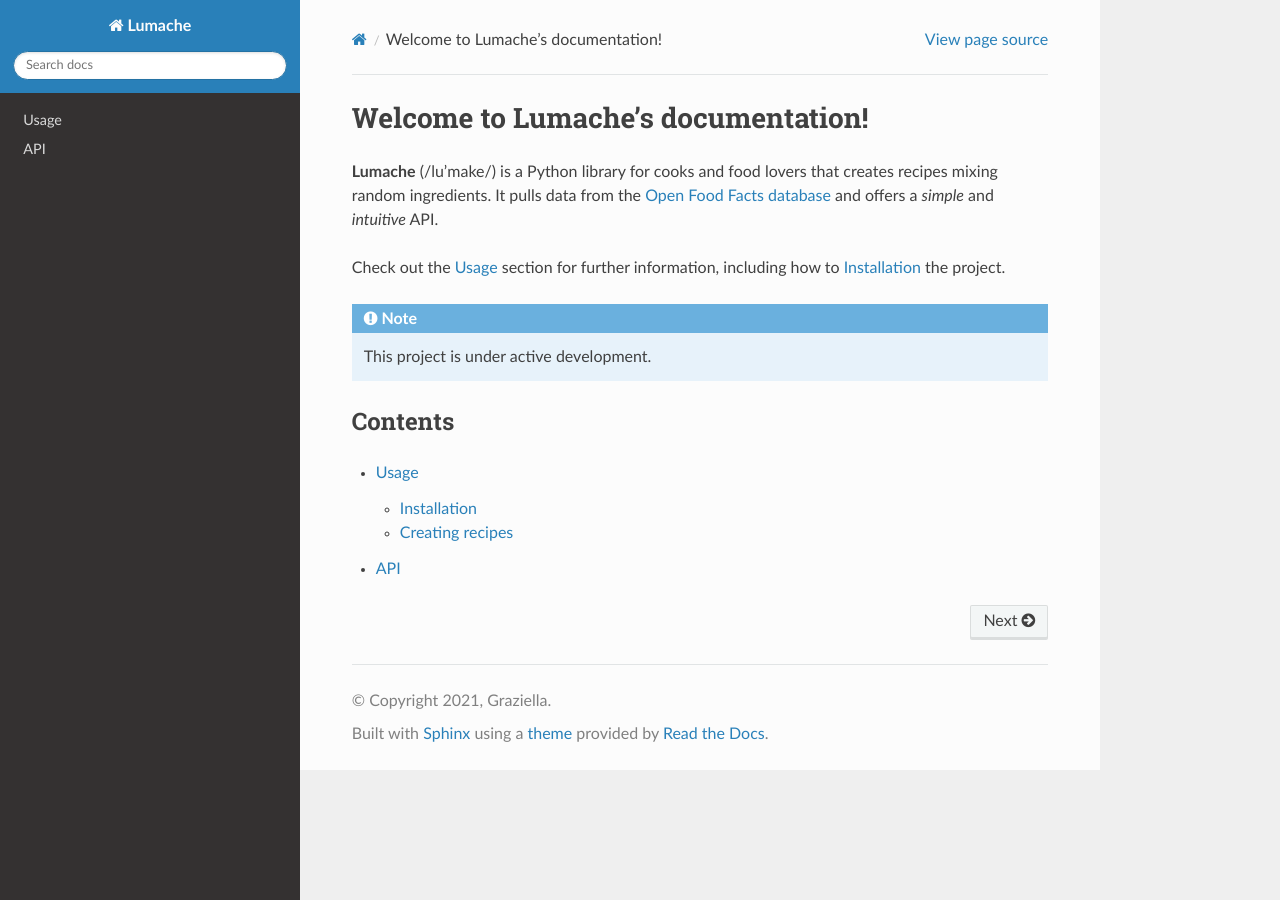
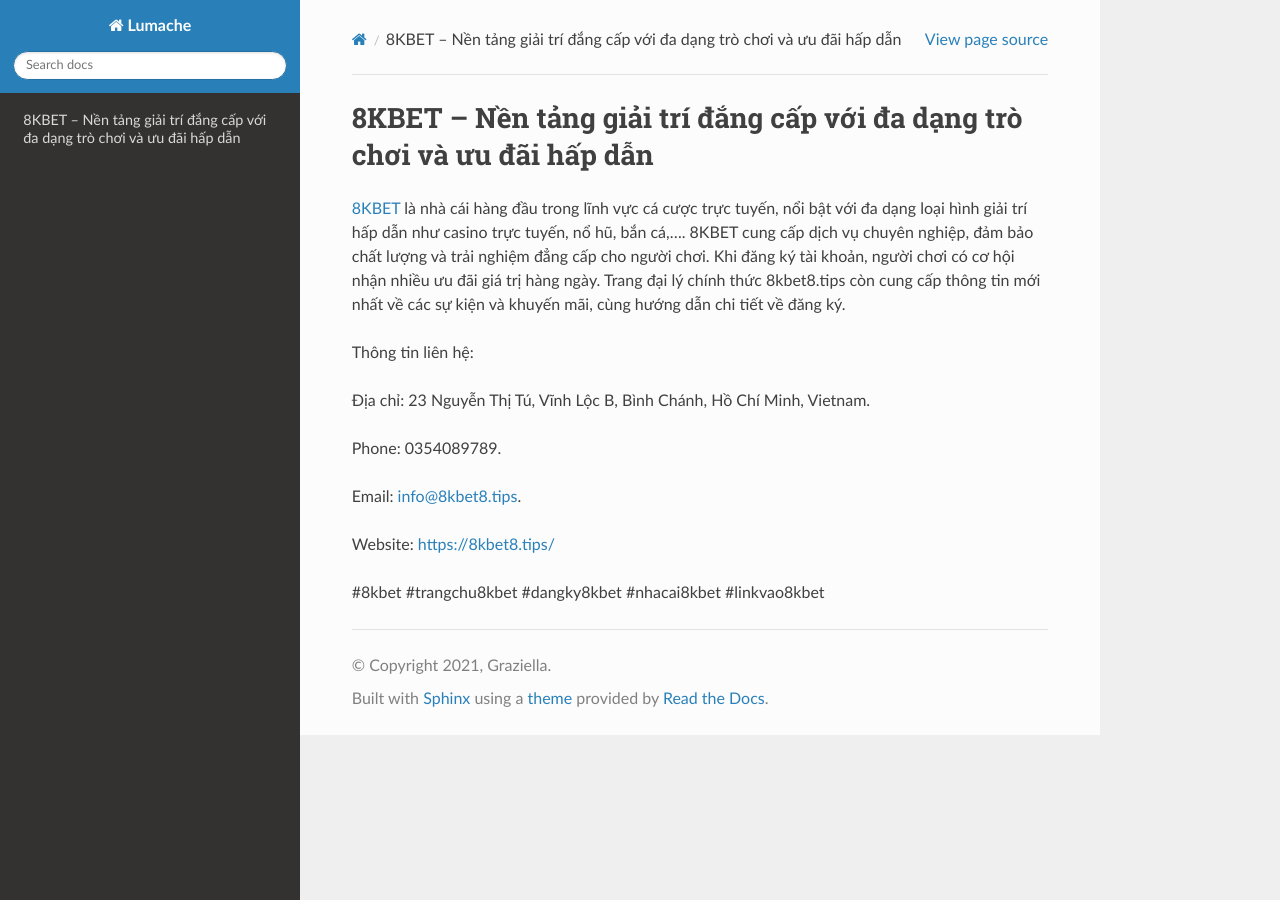
Before and after one commit to p8ebermouc/8kbet8tips, a Sphinx documentation site: the page built from docs/source/index.rst, in a window 1280 px wide. Built offline with Sphinx 7.4.7 and the Read the Docs theme 3.1.0, drawn with Linux system fonts in a browser that asks for light colours.

Commit message:
Update index.rst

```diff
--- a/docs/source/index.rst
+++ b/docs/source/index.rst
@@ -1,22 +1,16 @@
-Welcome to Lumache's documentation!
+8KBET – Nền tảng giải trí đắng cấp với đa dạng trò chơi và ưu đãi hấp dẫn
 ===================================
 
-**Lumache** (/lu'make/) is a Python library for cooks and food lovers
-that creates recipes mixing random ingredients.
-It pulls data from the `Open Food Facts database <https://world.openfoodfacts.org/>`_
-and offers a *simple* and *intuitive* API.
+`8KBET <https://8kbet8.tips/>`_ là nhà cái hàng đầu trong lĩnh vực cá cược trực tuyến, nổi bật với đa dạng loại hình giải trí hấp dẫn như casino trực tuyến, nổ hũ, bắn cá,.... 8KBET cung cấp dịch vụ chuyên nghiệp, đảm bảo chất lượng và trải nghiệm đẳng cấp cho người chơi. Khi đăng ký tài khoản, người chơi có cơ hội nhận nhiều ưu đãi giá trị hàng ngày. Trang đại lý chính thức 8kbet8.tips còn cung cấp thông tin mới nhất về các sự kiện và khuyến mãi, cùng hướng dẫn chi tiết về đăng ký.
 
-Check out the :doc:`usage` section for further information, including
-how to :ref:`installation` the project.
+Thông tin liên hệ:
 
-.. note::
+Địa chỉ: 23 Nguyễn Thị Tú, Vĩnh Lộc B, Bình Chánh, Hồ Chí Minh, Vietnam.
 
-   This project is under active development.
+Phone: 0354089789.
 
-Contents
---------
+Email: info@8kbet8.tips.
 
-.. toctree::
+Website: https://8kbet8.tips/
 
-   usage
-   api
+#8kbet #trangchu8kbet #dangky8kbet #nhacai8kbet #linkvao8kbet
```
